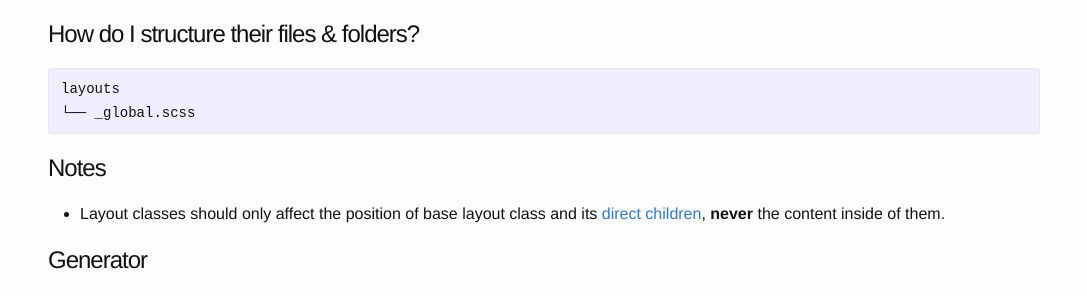
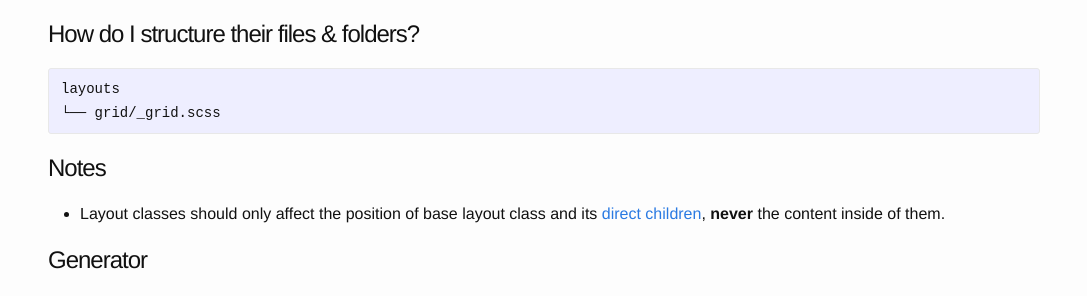
Before and after one commit to plum-css/plum, a Jekyll site: the page built from _docs/layouts.md, in a window 1280 px wide. Shown: the part 488-784 px from the top of the page, without its empty margins (96-1183 px from the left). Built offline with Jekyll 4.4.1, drawn with Linux system fonts in a browser that asks for light colours; nearby versions of some CDN libraries; Markdown is read by kramdown in place of the engine named in the settings.

Commit message:
updated layout structure references

````diff
--- a/_docs/layouts.md
+++ b/_docs/layouts.md
@@ -45,7 +45,7 @@ Layout classes are applied by appending `.l-*` to an element and `.l-*-*` to one
 
 ```text
 layouts
-└── _global.scss
+└── grid/_grid.scss
 ```
 
 ## Notes
````
Also changed, not shown: _docs/exports.md (+1 -1 lines).
